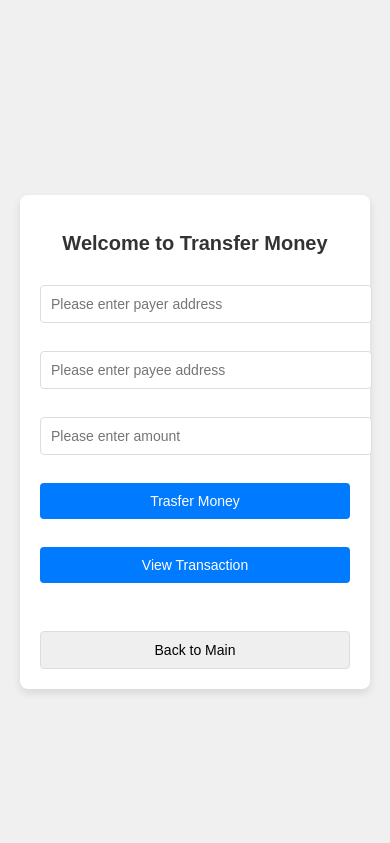
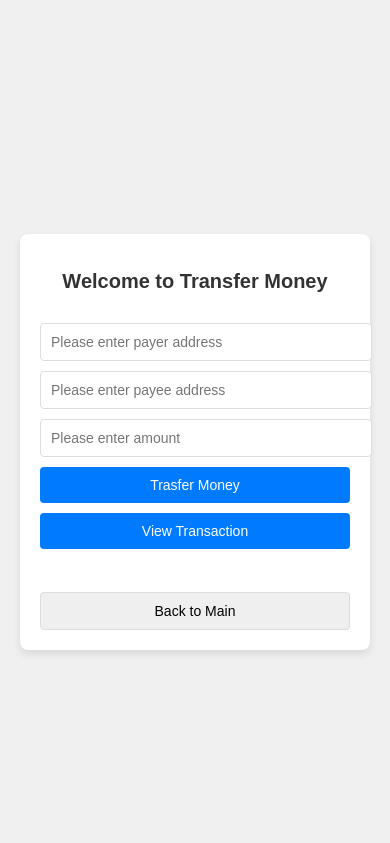
Before and after one commit to natalieybl/SC6113Dapp_Demo, a Flask app: page /transfer_money in a window 390 px wide. Shown: the top 843 px of the page. Run offline with Flask 3, Linux system fonts and the light colour scheme; some libraries are stand-ins or nearby versions.

Commit message:
Update transfer_money.html

```diff
--- a/templates/transfer_money.html
+++ b/templates/transfer_money.html
@@ -52,9 +52,10 @@
         }
 
         p {
-            margin-top: 20px;
-            font-size: 18px;
+            margin-top: 15px;
+            font-size: 14px;
             color: #007bff;
+            text-align: left;
         }
 
         @media (max-width: 768px) {
@@ -70,10 +71,7 @@
                 font-size: 14px;
             }
 
-            p {
-                font-size: 16px;
-            }
-        }
+      }
     </style>
 </head>
 <body>
@@ -81,13 +79,13 @@
 <h2>Welcome to Transfer Money</h2>
 
 <input type="text" id="payer_id"  placeholder="Please enter payer address">
-<br><br>
+<br>
 <input type="text" id="payee_id"  placeholder="Please enter payee address">
-<br><br>
+<br>
 <input type="number" id="amount_id"  placeholder="Please enter amount">
-<br><br>
+<br>
 <button class="btn" onclick="transfer()">Trasfer Money</button>
-<br><br>
+<br>
 <button class="btn" onclick="view_transaction()">View Transaction</button>
 <p id="view_payer_id"></p>
 <p id="view_payee_id"></p>
```
